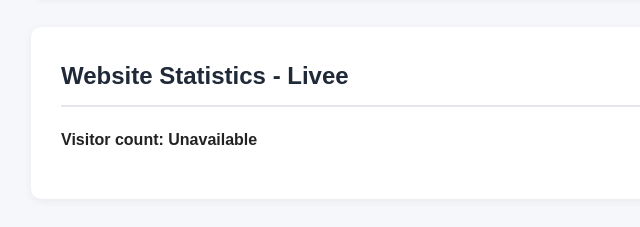
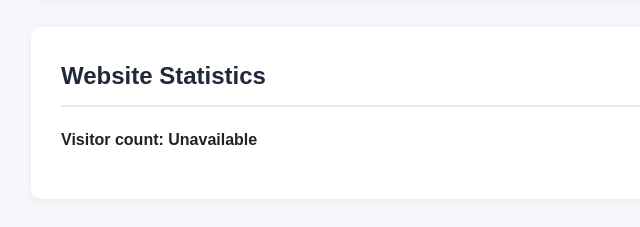
Before and after one commit to gbrod1/AWS-Cloud-Resume, a plain HTML site: page frontend/index.html in a window 1280 px wide. Shown: the part 3826-4053 px from the top of the page, 109-749 px from the left. Drawn offline with Linux system fonts and the light colour scheme; no server answers.

Commit message:
Changed the counter statistics to normal

```diff
--- a/frontend/index.html
+++ b/frontend/index.html
@@ -291,7 +291,7 @@
 
 
         <section id="visitor-counter">
-            <h2>Website Statistics - Livee</h2>
+            <h2>Website Statistics</h2>
 
             <p>
                 Visitor count:
```
Also changed, not shown: 1 other file.
